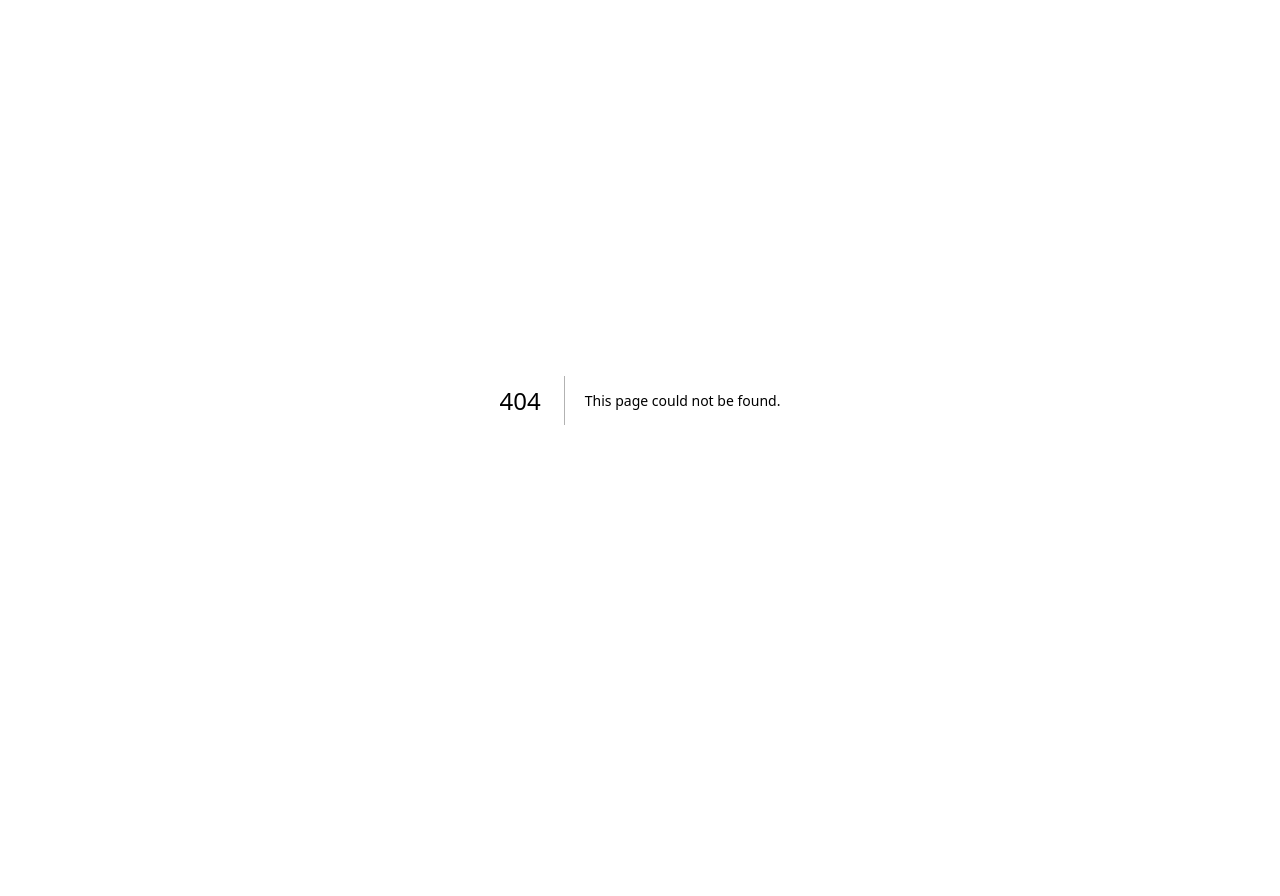
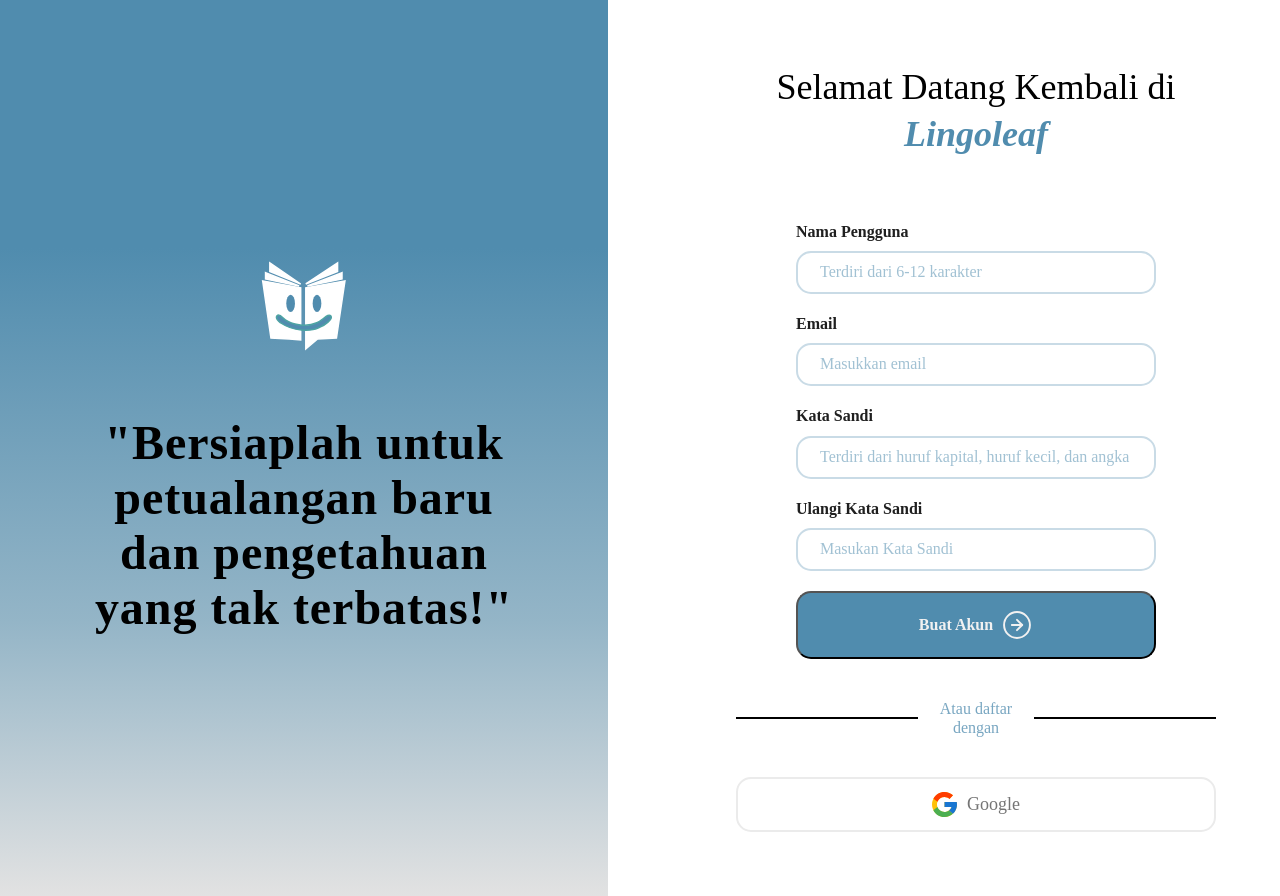
Before and after one commit to rizkisahat996/dialect-app, a Next.js app: page /register in a window 1280 px wide. Before the commit this address had no page. Before the commit the page ends 800 px from the top, so only its background shows below. Built offline with nearby package versions, Linux system fonts and the light colour scheme.

Commit message:
register page

```diff
--- a/src/app/page.js
+++ b/src/app/page.js
@@ -61,7 +61,7 @@
           <div className="right-login__straight-line"></div>
           <span>
             Belum punya akun?
-            <a>Daftar disini</a>
+            <a href="/register">Daftar disini</a>
           </span>
         </div>
       </section>
--- /dev/null
+++ b/src/app/register/page.js
@@ -0,0 +1,98 @@
+import Image from "next/image";
+import "../../css/index.css";
+
+export default function Register() {
+  return (
+    <main className="login-section">
+      <section className="left-login">
+        <div className="left-login__icon">
+          <Image
+            src="/book-icon.svg"
+            alt="Book Logo"
+            width={90}
+            height={90}
+            priority
+          />
+        </div>
+        <div className="left-login__word">
+          <p>
+            "Bersiaplah untuk petualangan baru dan pengetahuan yang tak
+            terbatas!"
+          </p>
+        </div>
+      </section>
+      <section className="right-login">
+        <div className="right-login__wrapper">
+          <p>
+            Selamat Datang Kembali di <b>Lingoleaf</b>
+          </p>
+          <div className="right-login__bar">
+            <div className="right-login__bar-wrapper">
+              <label className="right-login__bar-label">Nama Pengguna</label>
+              <input
+                className="right-login__bar-input"
+                type="text"
+                name="name"
+                placeholder="Terdiri dari 6-12 karakter"
+              />
+            </div>
+            <div className="right-login__bar-wrapper">
+              <label className="right-login__bar-label">Email</label>
+              <input
+                className="right-login__bar-input"
+                type="email"
+                name="email"
+                placeholder="Masukkan email"
+              />
+            </div>
+            <div className="right-login__bar-wrapper">
+              <label className="right-login__bar-label">Kata Sandi</label>
+              <input
+                className="right-login__bar-input"
+                type="password"
+                name="password"
+                placeholder="Terdiri dari huruf kapital, huruf kecil, dan angka"
+              />
+            </div>
+            <div className="right-login__bar-wrapper">
+              <label className="right-login__bar-label">
+                Ulangi Kata Sandi
+              </label>
+              <input
+                className="right-login__bar-input"
+                type="password"
+                name="confirm_password"
+                placeholder="Masukan Kata Sandi"
+              />
+            </div>
+            <button className="right-login__bar-submit">
+              <span>Buat Akun</span>
+              <Image
+                src="/arrow-right-circle.svg"
+                alt="Submit Button"
+                width={32}
+                height={32}
+                priority
+              />
+            </button>
+          </div>
+        </div>
+        <div className="right-login__line">
+          <div className="right-login__line-line"></div>
+          <div className="right-login__line-text">Atau daftar dengan</div>
+          <div className="right-login__line-line"></div>
+        </div>
+        <button className="right-login__button" type="submit">
+          <Image
+            src="/google.svg"
+            width={25}
+            height={25}
+            priority
+            alt="Google Logo"
+          />
+          <span>Google</span>
+        </button>
+      </section>
+    </main>
+  );
+}
--- a/src/css/login-register/_left.css
+++ b/src/css/login-register/_left.css
@@ -5,6 +5,9 @@
   align-items: center;
   justify-content: center;
   min-height: 100vh;
+}
+.register-section{
+    color:black;
 }
 
 .left-login {
--- a/src/css/login-register/_right.css
+++ b/src/css/login-register/_right.css
@@ -11,7 +11,7 @@
 .right-login__wrapper {
   display: flex;
   flex-direction: column;
-  gap: 120px;
+  gap: 64px;
   justify-content: center;
   align-items: center;
   max-width: 467px;
@@ -43,6 +43,16 @@
   align-items: flex-start;
   gap: 20px;
   flex-shrink: 0;
+  min-width: 45vh;
+}
+
+.right-login__bar-wrapper {
+  display: flex;
+  flex-direction: column;
+  gap: 10px;
+  justify-content: center;
+  align-items: start;
+  width: 100%;
 }
 
 .right-login__bar-input {
@@ -58,7 +68,30 @@
   border: 2px solid var(--Foundation-Blue-B60, #c9dbe6);
   background: white;
   color: black;
-  min-width: 35vh;
+  min-width: 100%;
+}
+
+.right-login__bar-submit {
+  display: flex;
+  padding: 16px 30px;
+  justify-content: center;
+  align-items: center;
+  gap: 8px;
+  align-self: stretch;
+  width: 100%;
+  overflow: hidden;
+  border-radius: 15px;
+  background: var(--Primer, #508cae);
+  cursor: pointer;
+}
+
+.right-login__bar-submit span {
+  color: var(--Tertiarry-Background-Light-Background, #f1f1f1);
+  font-family: Poppins;
+  font-size: 16px;
+  font-style: normal;
+  font-weight: 600;
+  line-height: 120%; /* 19.2px */
 }
 
 .right-login__bar-input::placeholder {
@@ -69,6 +102,15 @@
   font-style: normal;
   font-weight: 400;
   line-height: 34px; /* 212.5% */
+}
+
+.right-login__bar-label {
+  color: var(--Tertiarry-Greyscale-Dark, #1f1f1f);
+  font-family: Poppins;
+  font-size: 16px;
+  font-style: normal;
+  font-weight: 600;
+  line-height: 120%; /* 19.2px */
 }
 
 .right-login__line {
```
Also changed, not shown: public/arrow-right-circle.svg (added).
